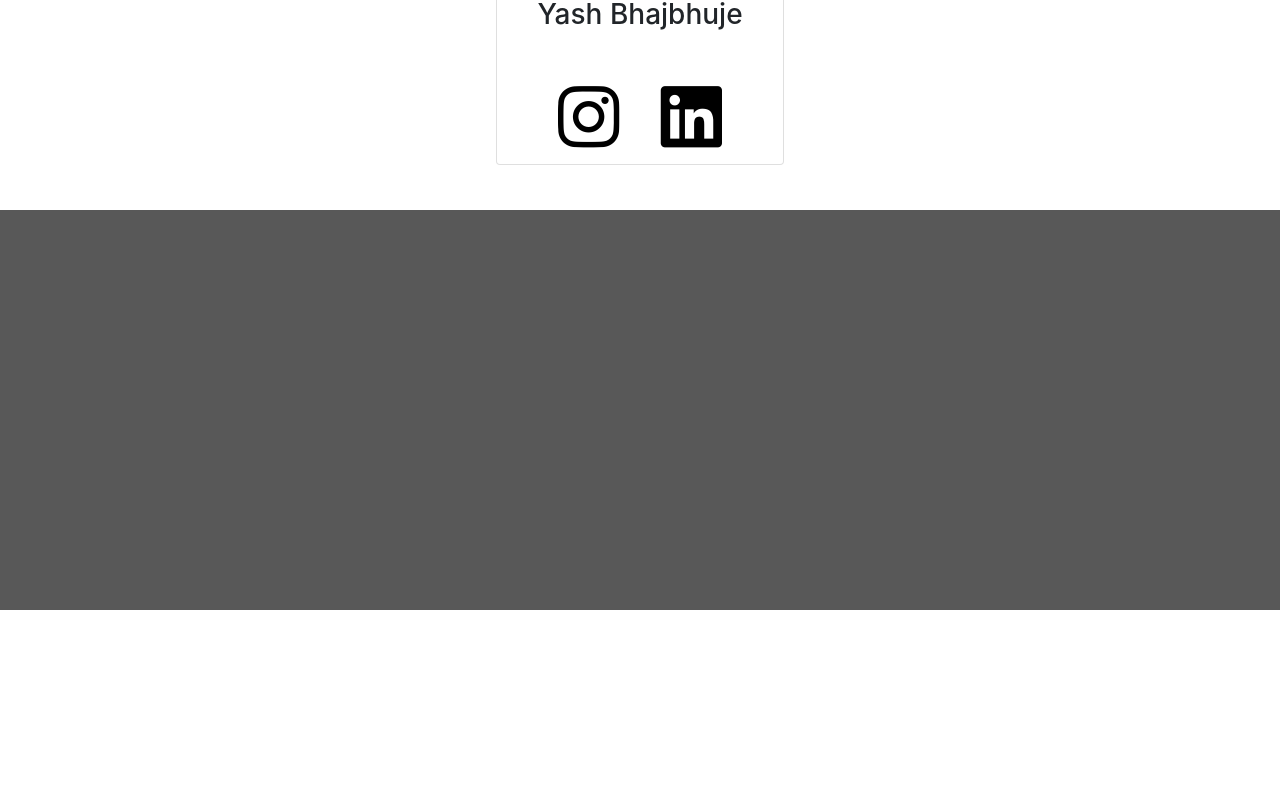
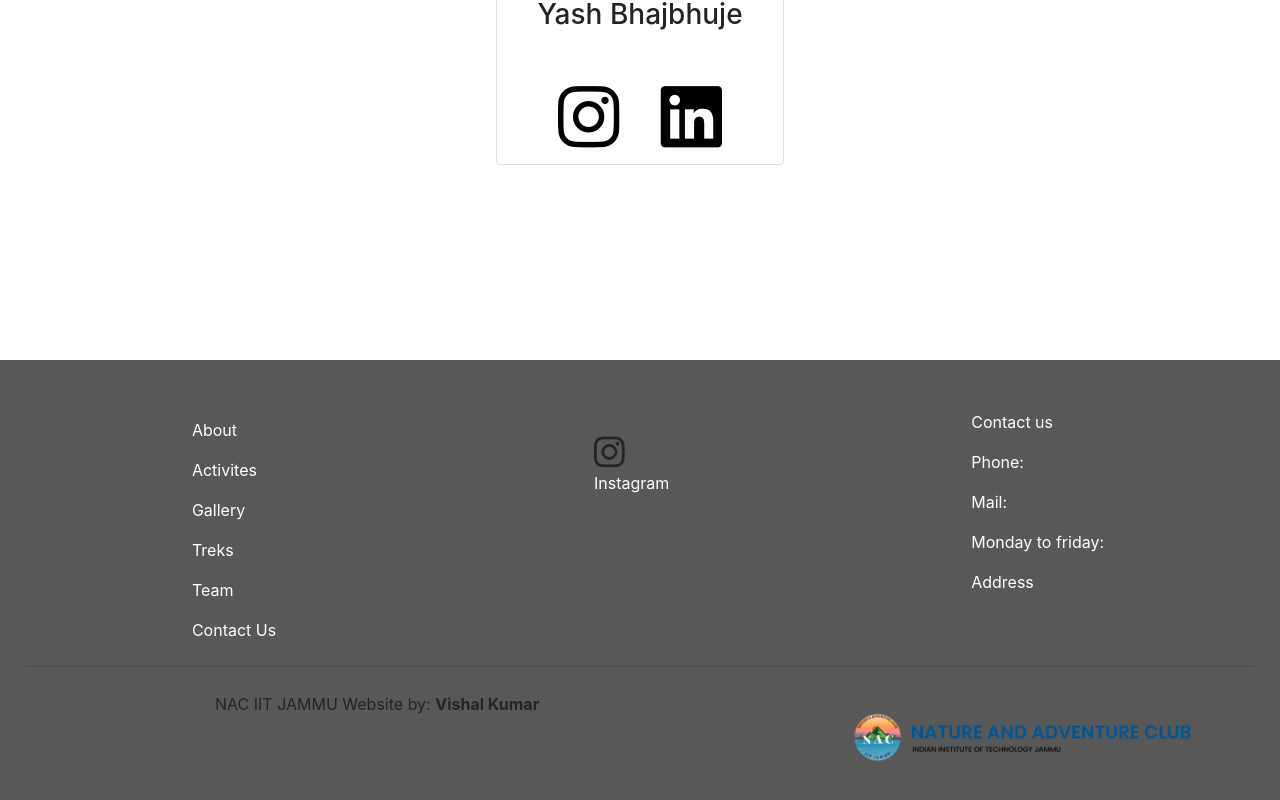
Before and after one commit to Vishu9354/React_nac, a React (Create React App) app: page /Main in a window 1280 px wide. Shown: the part 5761-6561 px from the top of the page. Before the commit the page ends 6371 px from the top, so only its background shows below. Built offline with nearby package versions, Linux system fonts and the light colour scheme.

Commit message:
footer update

```diff
--- a/src/component/Activites/ActivitesData.js
+++ b/src/component/Activites/ActivitesData.js
@@ -1,11 +1,9 @@
 import React from 'react'
 import '../css/activity.css'
-// import nac from '../images/NAC.jpg'
-
 export default function activitesdata(props) {
   return (
     <>
-      <div className='col-4'>
+      <div className=''>
   <div className="flipcard">
   <div className="inner">
     <div className="front" style={{backgroundImage: `url(${props.data.image})`}}>{props.data.name}</div>
@@ -19,11 +17,6 @@ export default function activitesdata(props) {
   </div>
 </div>
 </div>
-
-{/* <div className='card' >
-<div className='title' style={{backgroundImage: `url(${props.data.image})`}}><h3>{props.data.name}</h3></div>
-<div className='desc'>{props.data.des}</div>
-</div> */}
 </>
   )
 }
--- a/src/component/Foot/footer.js
+++ b/src/component/Foot/footer.js
@@ -1,12 +1,53 @@
 import React from "react";
 import '../css/footer.css'
+import logo from '../images/NAC_Navbar.png';
+import {Link} from "react-router-dom"
 export default function footer(){
     return(
         <>
+        <div className="footer">
         <div className="footermain">
+
             <div className="footernav">
+            <Link className="nav-link active" aria-current="page" to="/About">
+            About
+          </Link>
+          <Link className="nav-link" to="/Activites">
+            Activites
+          </Link>
+          <Link className="nav-link" to="/Gallery">
+            Gallery
+          </Link>
+          <Link className="nav-link" to="Trek">
+            Treks
+          </Link>
+          <Link className="nav-link" to="Main">
+            Team
+          </Link>
+          <Link className="nav-link" to="/Contact">
+            Contact Us
+          </Link>
+            </div>
+        <div className="usefullink">
+        <i class="fa-brands fa-instagram"></i>
+      <p><a href="https://www.instagram.com/nac_iitjmu/">Instagram</a></p>
 
-            </div>
+        </div>
+        <div className="footerlocation">
+            <p>Contact us</p>
+            <p> Phone: </p>
+            <p>Mail:</p>
+            <p>Monday to friday: </p>
+            <p>Address</p>
+        </div>
+
+        </div>
+        <hr></hr>
+        <div className="dev">
+        NAC IIT JAMMU Website by: <b>Vishal Kumar</b>
+        <img src={logo}></img>
+        </div>
+
         </div>
         </>
     )
--- a/src/component/css/activity.css
+++ b/src/component/css/activity.css
@@ -10,6 +10,7 @@ main{
     width: 75vw;
     display: flex;
 }
+
 .flipcard{
     background-color: transparent;
     width: 300px;
@@ -113,3 +114,7 @@ main{
     visibility: visible;
     opacity: 1;
   }
+
+  @media screen and (max-width:1300px){
+
+}
--- a/src/component/css/footer.css
+++ b/src/component/css/footer.css
@@ -1,4 +1,42 @@
+.footer{
+    height: 480px;
+    background-color: rgba(0, 0, 0, 0.655);
+    margin-top: 150px;
+    padding: 25px;
+}
 .footermain{
-    height: 400px;
-    background-color: rgba(0, 0, 0, 0.655);
+    display: flex;
+    justify-content: space-around;
 }
+.footernav{
+    margin-top:25px;
+}
+.usefullink{
+margin-top: 50px;
+}
+.footerlocation{
+    margin-top: 25px;
+}
+.usefullink a{
+    color: white;
+    text-decoration: none;
+}
+.usefullink i{
+    font-size: 35px;
+}
+.footernav a{
+    color:white;
+}
+.footerlocation p{
+    color: white;
+}
+.dev{
+    margin-top: 25px;
+    margin-left: 190px;
+}
+.dev img{
+    /* height: 25%; */
+    width: 35%;
+    margin-right: 50px;
+    float: right;
+}
```
